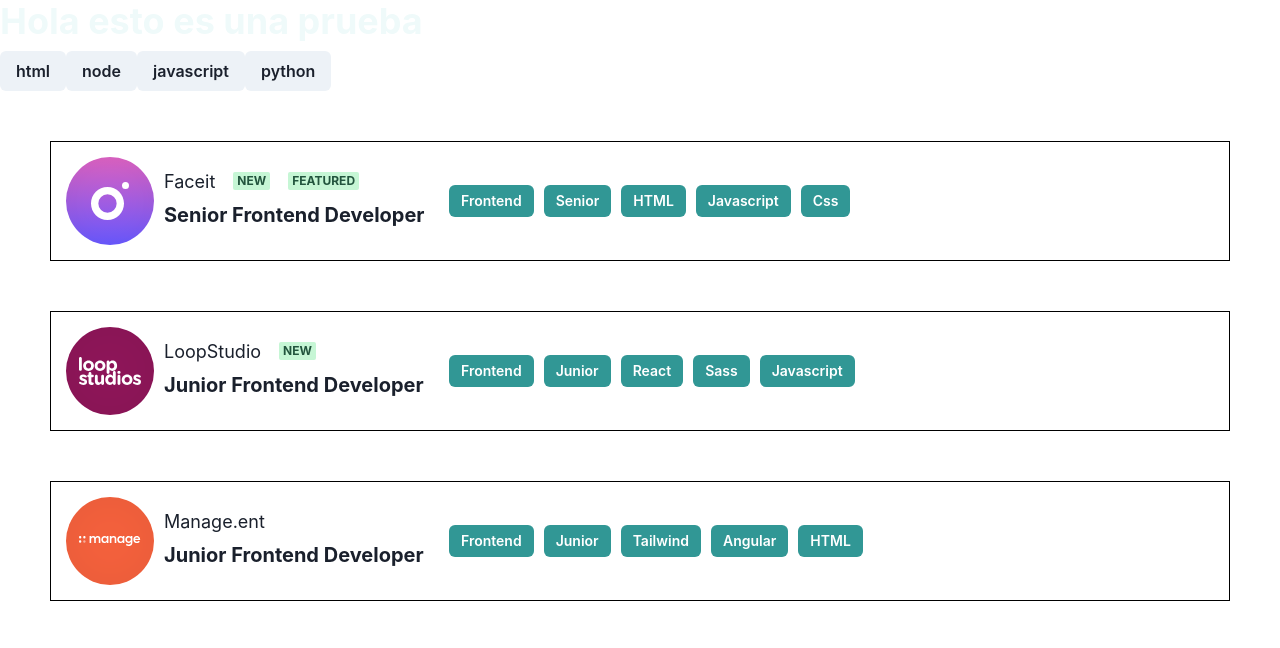
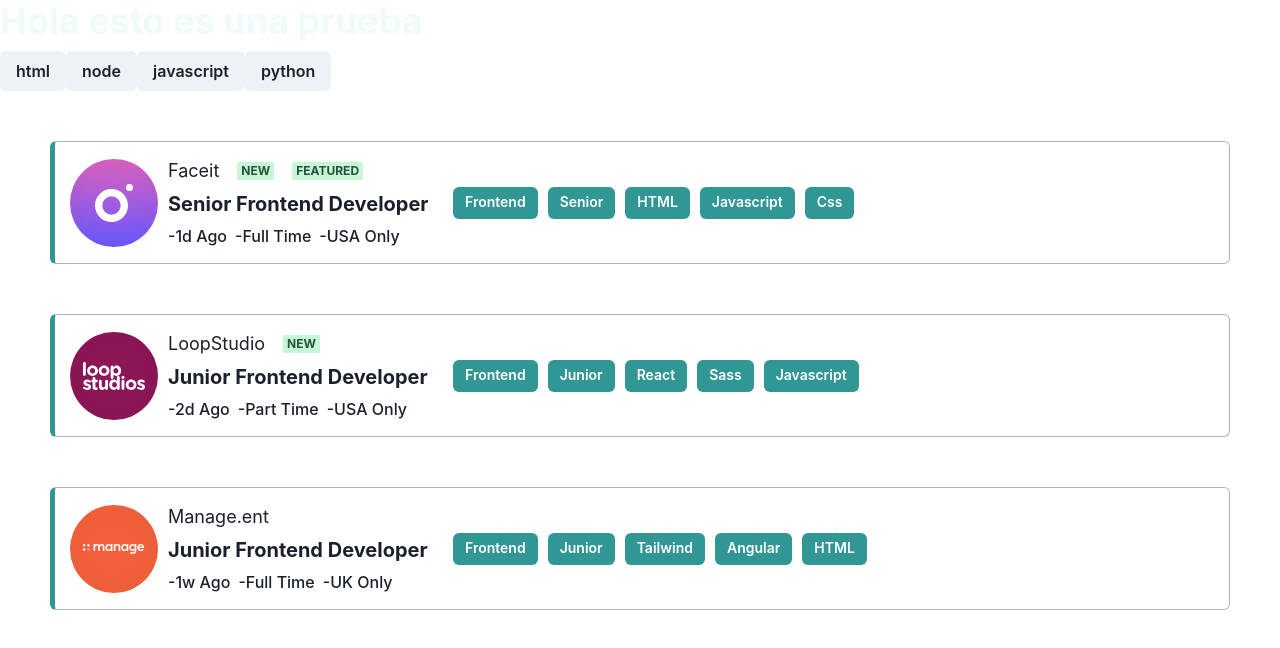
Before and after one commit to DrHeinz11/JOB-offers, a React (Vite) app: page / in a window 1280 px wide. Shown: the top 648 px of the page. Built offline with nearby package versions, Linux system fonts and the light colour scheme.

Commit message:
V1.6(CardShadow)

```diff
--- a/src/components/Card.jsx
+++ b/src/components/Card.jsx
@@ -3,11 +3,12 @@
   Box,
   Image,
   Heading,
-  Breadcrumb,
-  BreadcrumbItem,
   Badge,
   Button,
   Text,
+  UnorderedList,
+  ListItem,
+  chakra,
 } from "@chakra-ui/react";
 
 const Card = ({ props }) => {
@@ -21,14 +22,28 @@
       justify={{ base: "center", md: "flex-start" }}
       gap="10px"
       p="15px"
-      border="1px solid black"
+      border="1px solid rgba(0,0,0,0.3)"
+      borderLeft="5px solid rgb(49,151,149)"
+      borderRadius="md"
+      _hover={{
+        borderColor: "rgba(0,0,0,0.1)",
+        borderLeft: "5px solid rgba(49,151,149,.5)",
+        boxShadow:
+          "0 10px 15px -3px rgba(49, 151, 149, 0.1),0 4px 6px -2px rgba(49, 151, 149, 0.5)",
+        rounded: "md",
+        bg: "white",
+      }}
     >
       <Box>
         <Image src={props.logo} w="88px" h="88px" maxWidth="none" />
       </Box>
 
       <Stack>
-        <Stack direction="row" justify={{base:'center',md:'flex-start'}} align="center">
+        <Stack
+          direction="row"
+          justify={{ base: "center", md: "flex-start" }}
+          align="center"
+        >
           <Text fontSize="lg">{props.business}</Text>
           {props.time.map((e) => (
             <Badge marginLeft="10px" colorScheme={"green"}>
@@ -36,16 +51,24 @@
             </Badge>
           ))}
         </Stack>
-        <Heading w={{ lg: "275px" }} textAlign={{base:'center',md:'start'}} fontSize="xl">
+        <Heading
+          w={{ lg: "275px" }}
+          textAlign={{ base: "center", md: "start" }}
+          fontSize="xl"
+        >
           {props.position}
         </Heading>
-        <Breadcrumb separator="-">
-          {props.features.map((e) => {
-            <BreadcrumbItem>
-              <Text textTransform="capitalize">{e}</Text>
-            </BreadcrumbItem>;
-          })}
-        </Breadcrumb>
+        <Stack direction="row">
+          {props.features.map((e) => (
+            <chakra.p
+              fontSize="16px"
+              textTransform="capitalize"
+              fontWeight="medium"
+            >
+              -{e}
+            </chakra.p>
+          ))}
+        </Stack>
       </Stack>
 
       <Stack
```
